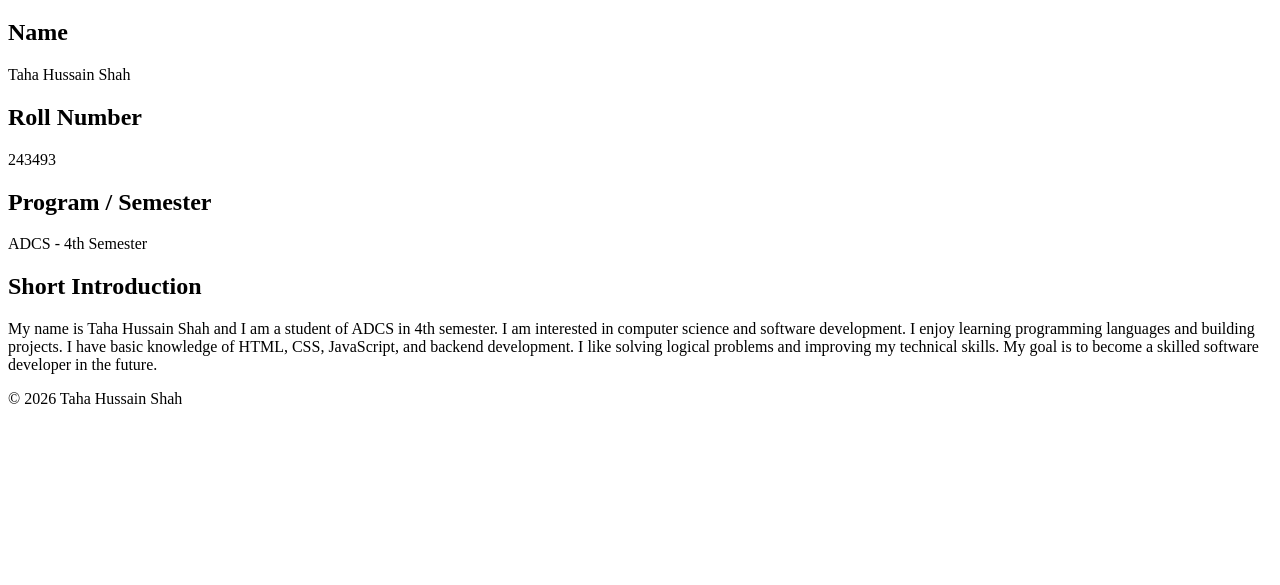
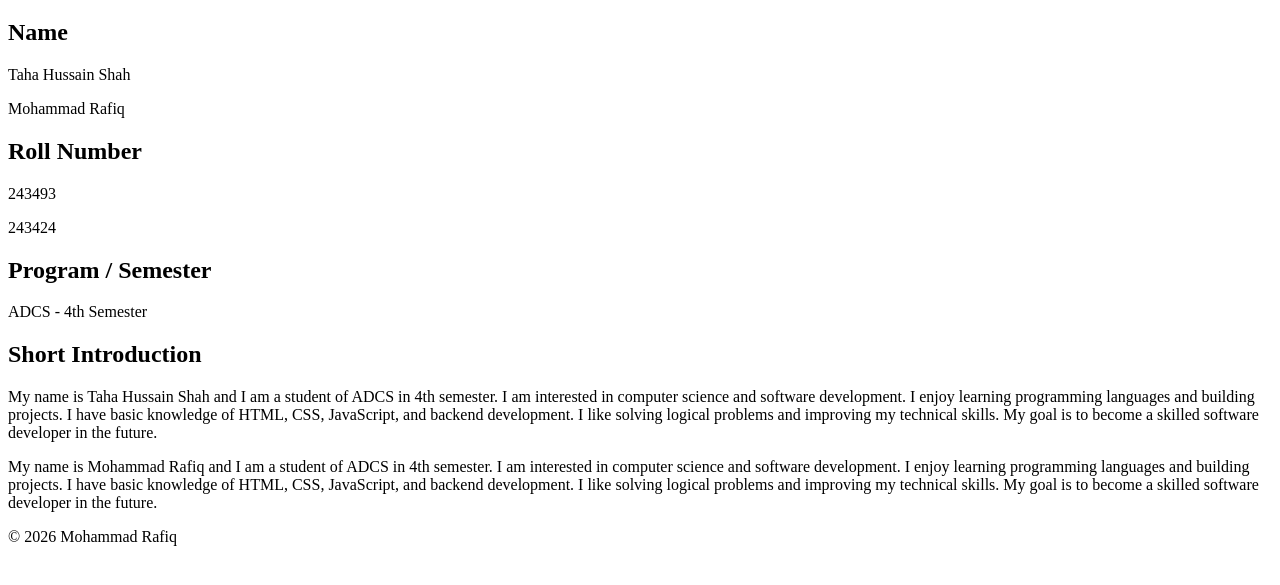
Before and after one commit to 243493-cloud/WEBLab_243493_243424, a plain HTML site: page index.html in a window 1280 px wide. Shown: the part 61-646 px from the top of the page. Drawn offline with Linux system fonts and the light colour scheme.

Commit message:
Added introduction -rafiq-243424

```diff
--- a/index.html
+++ b/index.html
@@ -3,7 +3,7 @@
 <head>
     <meta charset="UTF-8">
     <meta name="viewport" content="width=device-width, initial-scale=1.0">
-    <title>Student Profile - Taha Hussain Shah</title>
+    <title>Student Profile - Taha Hussain Shah and Mohammad Rafiq</title>
 </head>
 <body>
 
@@ -14,11 +14,13 @@
     <section>
         <h2>Name</h2>
         <p>Taha Hussain Shah</p>
+        <p>Mohammad Rafiq</p>
     </section>
 
     <section>
         <h2>Roll Number</h2>
         <p>243493</p>
+        <p>243424</p>
     </section>
 
     <section>
@@ -36,10 +38,18 @@
             I like solving logical problems and improving my technical skills.
             My goal is to become a skilled software developer in the future.
         </p>
+             <p>
+            My name is Mohammad Rafiq and I am a student of ADCS in 4th semester.
+            I am interested in computer science and software development.
+            I enjoy learning programming languages and building projects.
+            I have basic knowledge of HTML, CSS, JavaScript, and backend development.
+            I like solving logical problems and improving my technical skills.
+            My goal is to become a skilled software developer in the future.
+        </p>
     </section>
 
     <footer>
-        <p>© 2026 Taha Hussain Shah</p>
+        <p>© 2026 Mohammad Rafiq</p>
     </footer>
 
 </body>
```
